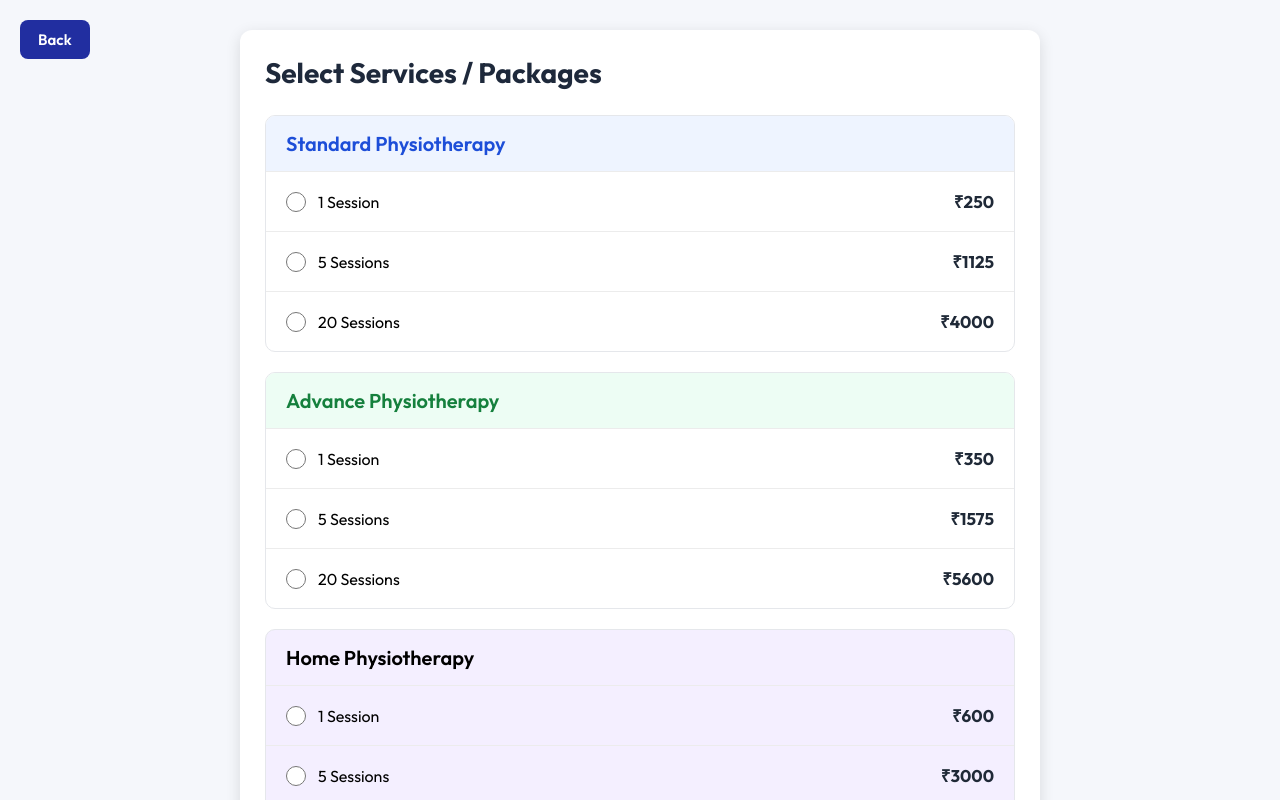
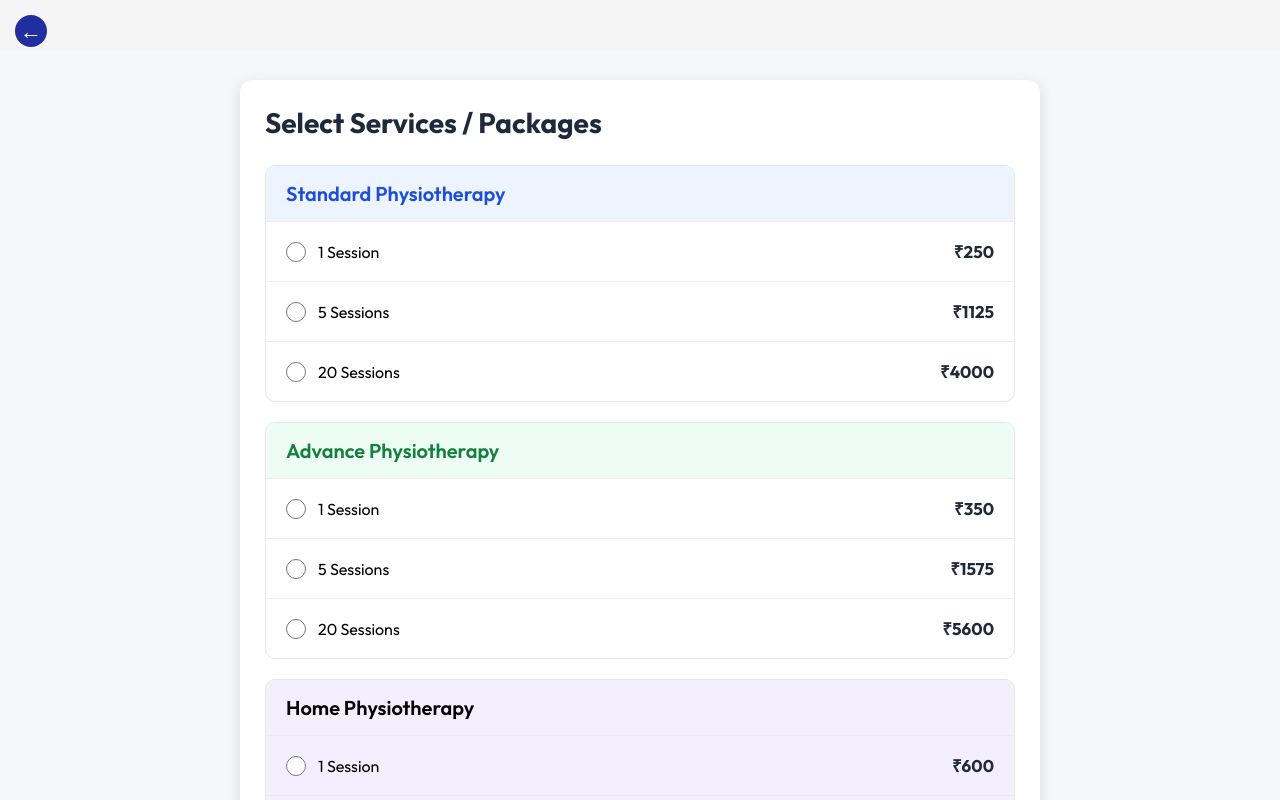
Before and after one commit to sagarkumarsaini11/clinic-website, a React (Vite) app: page /recharge in a window 1280 px wide. Shown: the top 800 px of the page. Built offline with nearby package versions, Linux system fonts and the light colour scheme.

Commit message:
12th commit

```diff
--- a/src/Components/OpenPatientList/OpenPatientList.css
+++ b/src/Components/OpenPatientList/OpenPatientList.css
@@ -2,12 +2,13 @@
   margin:0;
   padding:0;
   box-sizing:border-box;
+
 }
 
 .patient-file-container{
   min-height:100vh;
   background:#f4f7ff;
-
+margin-top: 50px;
   display:flex;
   justify-content:center;
   align-items:center;
@@ -42,29 +43,34 @@
 /* BACK BUTTON TOP LEFT */
 
 .back-btn{
-  position:absolute;
+  position: absolute;
 
-  top:20px;
-  left:20px;
+  top: 15px;
+  left: 15px;
 
-  background:#212ea0;
-  color:white;
+  width: 32px;
+  height: 32px;
 
-  border:none;
-  border-radius:8px;
+  border: none;
+  border-radius: 50%;
 
-  padding:10px 18px;
+  background: #212ea0;
+  color: white;
 
-  font-size:15px;
-  font-weight:600;
+  font-size: 22px;
+  font-weight: bold;
 
-  cursor:pointer;
+  display: flex;
+  align-items: center;
+  justify-content: center;
 
-  transition:0.3s;
+  cursor: pointer;
+
+  transition: 0.3s;
 }
 
 .back-btn:hover{
-  background:#16227c;
+  background: #16227c;
 }
 
 .form-group{
--- a/src/Components/OpenPatientList/OpenPatientList.jsx
+++ b/src/Components/OpenPatientList/OpenPatientList.jsx
@@ -97,7 +97,7 @@ const navigate = useNavigate();
 navigate("/homepage", { state: { openPatientPopup: true,
   },
     })
-  } >Back</button>
+  } >←</button>
 
 
 
--- a/src/Components/Recharge/Recharge.css
+++ b/src/Components/Recharge/Recharge.css
@@ -7,7 +7,7 @@
 .recharge-container{
   width: 100%;
   min-height: 100vh;
-
+  margin-top: 50px;
   display: flex;
   justify-content: center;
   align-items: center;
@@ -20,7 +20,7 @@
 .recharge-card{
   width: 800px;
   max-width: 100%;
-
+position: relative;
   background: #fff;
 
   padding: 25px;
@@ -37,6 +37,9 @@
 
   font-size: 28px;
 }
+
+
+
 
                            /* Package Sections */
 
--- a/src/Components/Recharge/Recharge.jsx
+++ b/src/Components/Recharge/Recharge.jsx
@@ -125,8 +125,8 @@ console.log(
       state: {
         openPatientPopup: true,
       },
-     })
-      }>  Back</button>
+    })
+ }> ←</button>
 
       <div className="recharge-card">
 
```
